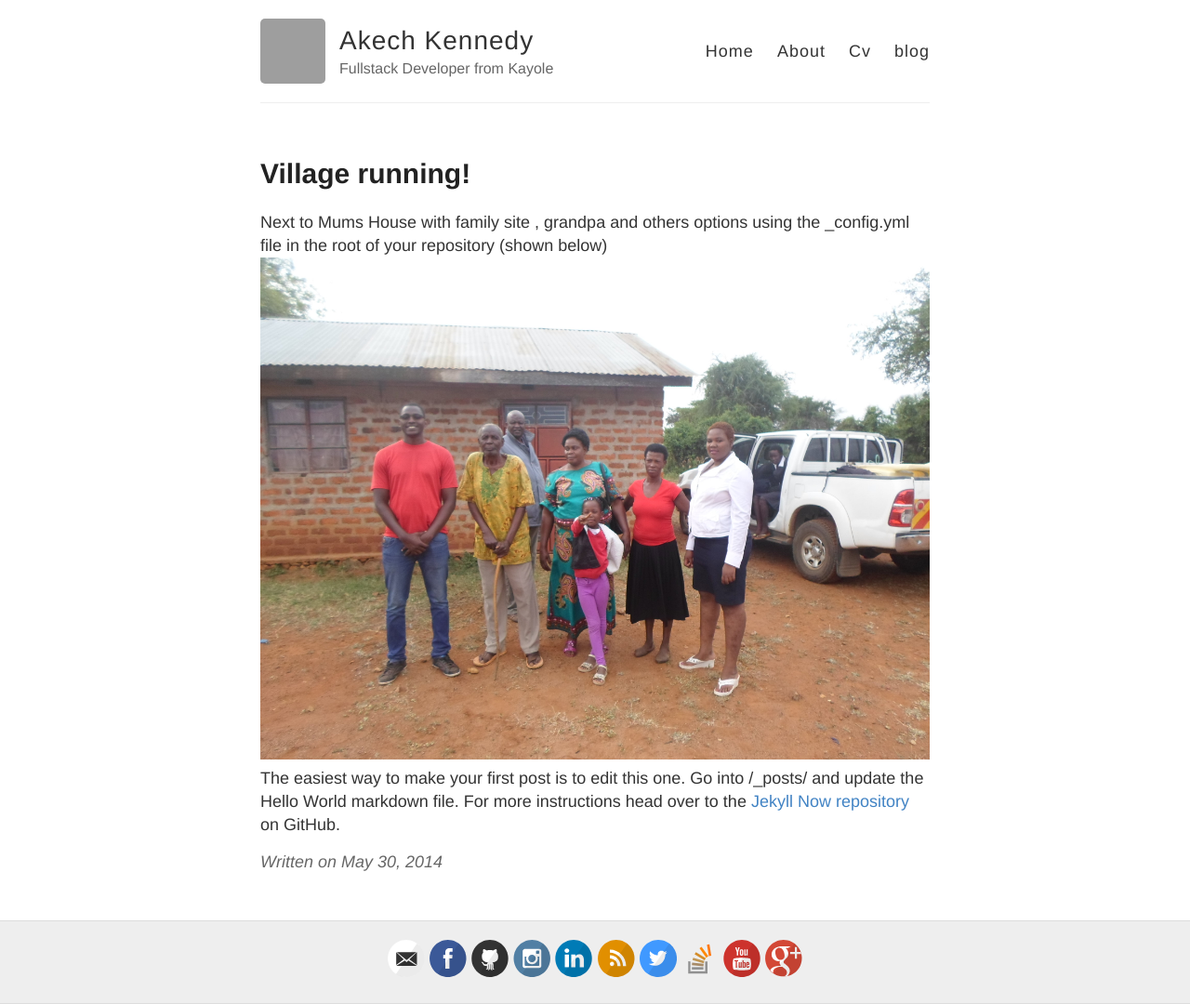
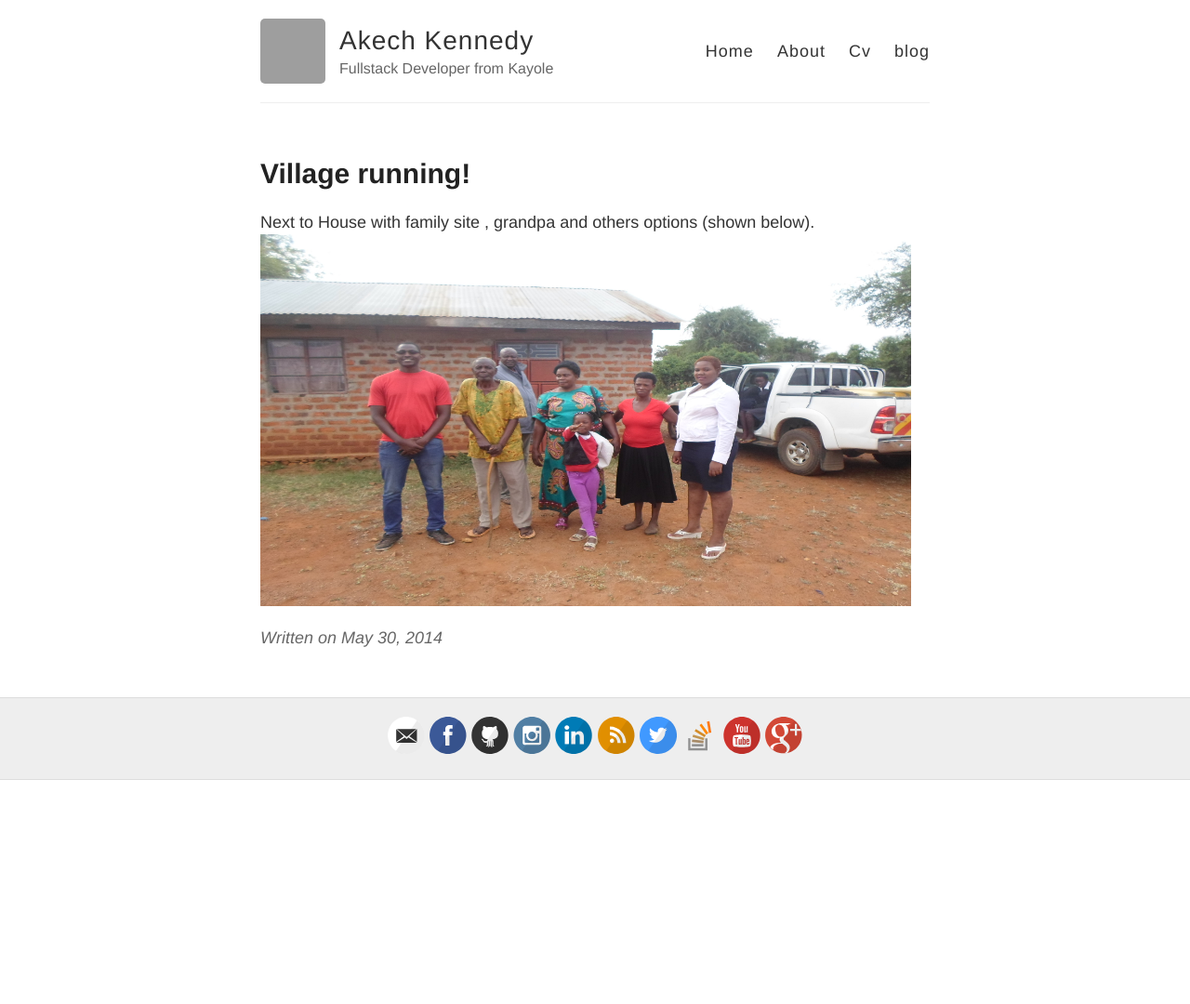
Before and after one commit to akechkent/akechkent.github.io, a Jekyll site: the page built from _posts/2017-08-30-village-life.md, in a window 1280 px wide. Shown: the whole page at 93% size. Built offline with Jekyll 4.4.1, drawn with Linux system fonts in a browser that asks for light colours; comment, search, counter and statistics services are not loaded; after the commit the page ends 900 px from its top, so only the background shows below that; grey boxes are pictures that could not be loaded.

Commit message:
Update 2017-08-30-village-life.md

```diff
--- a/_posts/2017-08-30-village-life.md
+++ b/_posts/2017-08-30-village-life.md
@@ -4,5 +4,4 @@ title: Village running!
 date: 2014-05-30
 ---
 
-Next to Mums House with family site , grandpa and others options using the _config.yml file in the root of your repository (shown below)
-![_config.yml]({{ site.baseurl }}/images/vilage.JPG)The easiest way to make your first post is to edit this one. Go into /_posts/ and update the Hello World markdown file. For more instructions head over to the [Jekyll Now repository](https://github.com/barryclark/jekyll-now) on GitHub.
+Next to  House with family site , grandpa and others options  (shown below).<img src="/images/vilage.jpg" alt="drawing" width="700" height="400"/>
```
